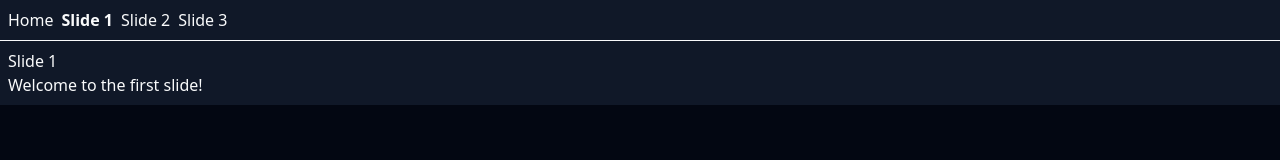
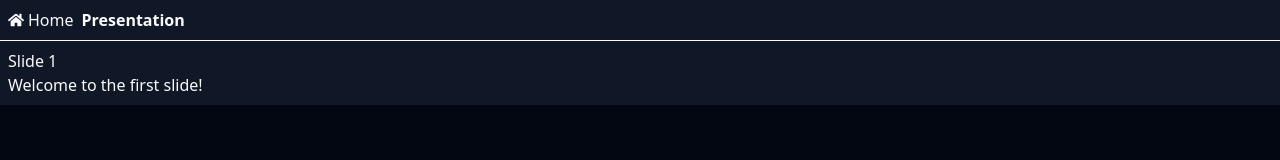
Before and after one commit to JLemmetti/viewTransitionDemo, a React (Vite) app: page /slide1 in a window 1280 px wide. Shown: the top 160 px of the page. Built offline with nearby package versions, Linux system fonts and the light colour scheme.

Commit message:
Add useSlideNavigation hook and integrate it into slide components for keyboard navigation

```diff
--- /dev/null
+++ b/src/hooks/useSlideNavigation.ts
@@ -0,0 +1,36 @@
+import { useEffect } from 'react';
+import { useRouter } from '@tanstack/react-router';
+
+/**
+ * Custom hook to navigate between slides using arrow keys and space bar.
+ */
+export function useSlideNavigation() {
+  const router = useRouter();
+
+  const slideRoutes = ['/slide1', '/slide2', '/slide3']; // Define slide routes in order
+
+  useEffect(() => {
+    const handleKeyDown = (event: KeyboardEvent) => {
+      const currentPath = router.state.location.pathname;
+      const currentIndex = slideRoutes.indexOf(currentPath);
+
+      if (
+        event.key === 'ArrowRight' ||
+        event.key === 'ArrowDown' ||
+        event.key === ' '
+      ) {
+        const nextIndex = (currentIndex + 1) % slideRoutes.length; // Wrap around to the first slide
+        router.navigate({ to: slideRoutes[nextIndex] });
+      } else if (event.key === 'ArrowLeft' || event.key === 'ArrowUp') {
+        const prevIndex =
+          (currentIndex - 1 + slideRoutes.length) % slideRoutes.length; // Wrap around to the last slide
+        router.navigate({ to: slideRoutes[prevIndex] });
+      }
+    };
+
+    window.addEventListener('keydown', handleKeyDown);
+    return () => {
+      window.removeEventListener('keydown', handleKeyDown);
+    };
+  }, [router, slideRoutes]);
+}
--- a/src/routes/__root.tsx
+++ b/src/routes/__root.tsx
@@ -1,21 +1,16 @@
 import { createRootRoute, Link, Outlet } from '@tanstack/react-router';
 import { TanStackRouterDevtools } from '@tanstack/react-router-devtools';
+import { FaHome } from 'react-icons/fa';
 
 export const Route = createRootRoute({
   component: () => (
     <div className="bg-gray-900 text-gray-50">
       <div className="p-2 flex gap-2">
-        <Link to="/" className="[&.active]:font-bold">
-          Home
+        <Link to="/" className="[&.active]:font-bold flex items-center gap-1">
+          <FaHome /> Home
         </Link>{' '}
         <Link to="/slide1" className="[&.active]:font-bold">
-          Slide 1
-        </Link>{' '}
-        <Link to="/slide2" className="[&.active]:font-bold">
-          Slide 2
-        </Link>{' '}
-        <Link to="/slide3" className="[&.active]:font-bold">
-          Slide 3
+          Presentation
         </Link>
       </div>
       <hr />
--- a/src/routes/slide1.tsx
+++ b/src/routes/slide1.tsx
@@ -1,10 +1,13 @@
 import { createFileRoute } from '@tanstack/react-router';
+import { useSlideNavigation } from '../hooks/useSlideNavigation';
 
 export const Route = createFileRoute('/slide1')({
   component: Slide1,
 });
 
 function Slide1() {
+  useSlideNavigation();
+
   return (
     <div className="p-2">
       <h3>Slide 1</h3>
--- a/src/routes/slide2.tsx
+++ b/src/routes/slide2.tsx
@@ -1,10 +1,13 @@
 import { createFileRoute } from '@tanstack/react-router';
+import { useSlideNavigation } from '../hooks/useSlideNavigation';
 
 export const Route = createFileRoute('/slide2')({
   component: Slide2,
 });
 
 function Slide2() {
+  useSlideNavigation();
+
   return (
     <div className="p-2">
       <h3>Slide 2</h3>
--- a/src/routes/slide3.tsx
+++ b/src/routes/slide3.tsx
@@ -1,10 +1,13 @@
 import { createFileRoute } from '@tanstack/react-router';
+import { useSlideNavigation } from '../hooks/useSlideNavigation';
 
 export const Route = createFileRoute('/slide3')({
   component: Slide3,
 });
 
 function Slide3() {
+  useSlideNavigation();
+
   return (
     <div className="p-2">
       <h3>Slide 3</h3>
```
